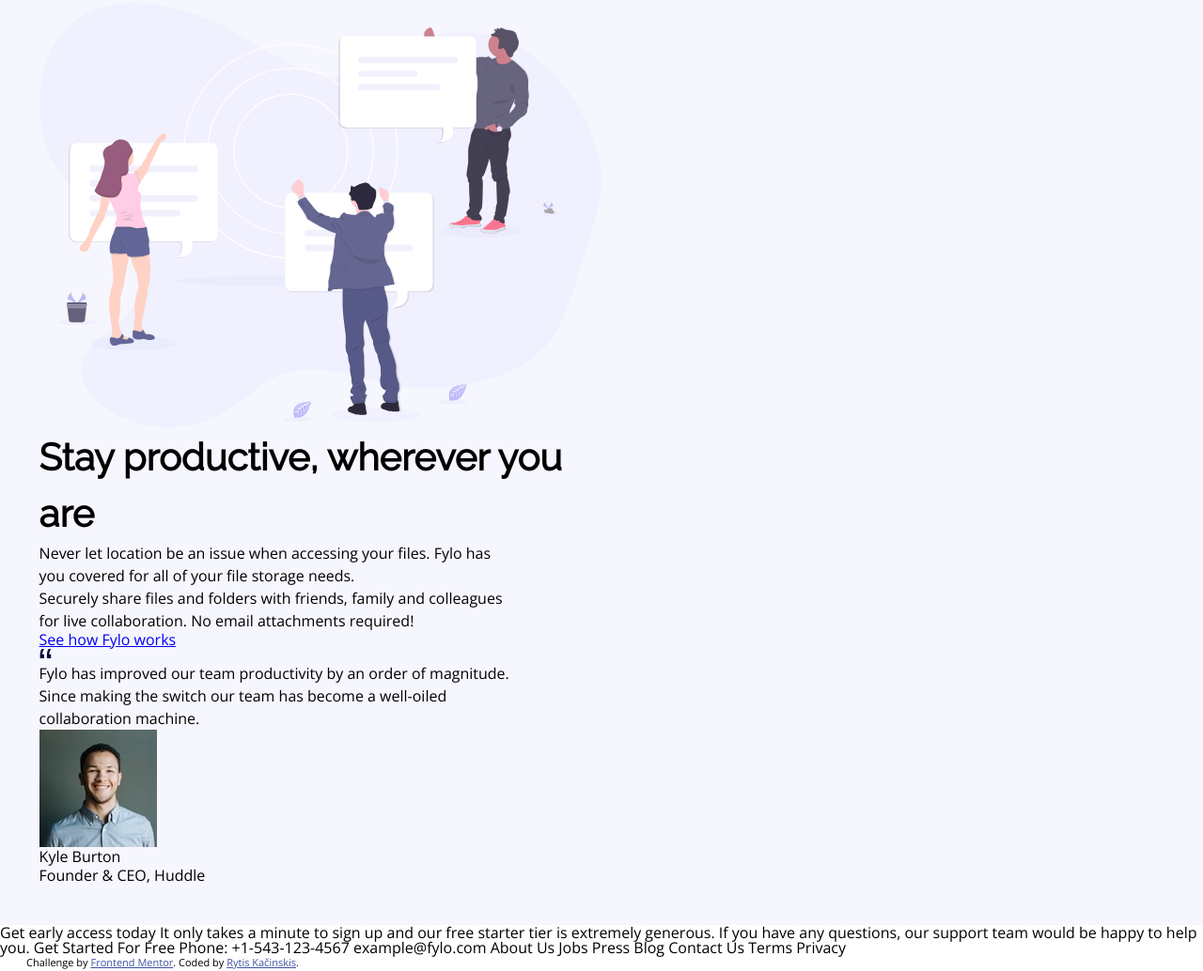
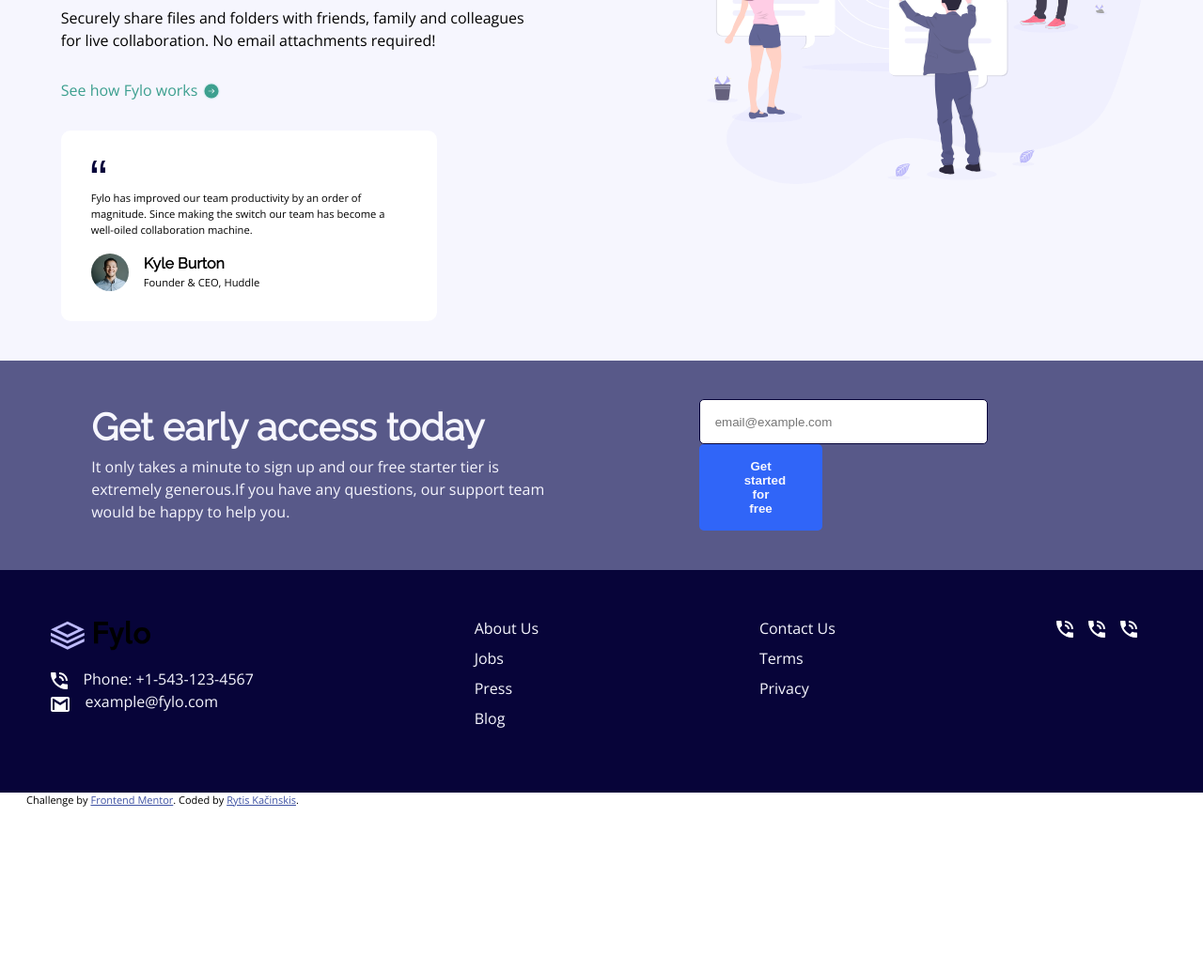
Before and after one commit to Haidrex/fylo-landing-page-with-two-column-layout-master, a website: page index.html in a window 1280 px wide. Shown: the part 864-1898 px from the top of the page at 94% size. After the commit the page ends 1724 px from the top, so only its background shows below. Drawn offline with nearby package versions, Linux system fonts and the light colour scheme.

Commit message:
first draft

```diff
--- a/index.html
+++ b/index.html
@@ -63,10 +63,19 @@
 				</div>
 			</section>
 			<section class="main-section">
-				<img src="./images/bg-curve-mobile.svg" alt="curve" />
+				<img
+					src="./images/bg-curve-mobile.svg"
+					alt="curve"
+					class="mobile-curve"
+				/>
+				<img
+					src="./images/bg-curve-desktop.svg"
+					alt="curve"
+					class="desktop-curve"
+				/>
 				<div class="main-content">
 					<div class="main-content__left">
-						<h1>Stay productive, wherever you are</h1>
+						<h2>Stay productive, wherever you are</h2>
 						<p>
 							Never let location be an issue when accessing your files. Fylo has
 							you covered for all of your file storage needs.
@@ -75,9 +84,12 @@
 							Securely share files and folders with friends, family and
 							colleagues for live collaboration. No email attachments required!
 						</p>
-						<a href="#">See how Fylo works</a>
+						<a href="#"
+							>See how Fylo works
+							<img src="./images/icon-arrow.svg" alt="Arrow"
+						/></a>
 						<div class="testimonial">
-							<img src="./images/icon-quotes.svg" alt="quotes" />
+							<img class="quotes" src="./images/icon-quotes.svg" alt="quotes" />
 							<p>
 								Fylo has improved our team productivity by an order of
 								magnitude. Since making the switch our team has become a
@@ -86,7 +98,7 @@
 							<div class="testimonial__profile">
 								<img src="./images/avatar-testimonial.jpg" alt="Avatar" />
 								<div>
-									<h2>Kyle Burton</h2>
+									<h3>Kyle Burton</h3>
 									<p>Founder & CEO, Huddle</p>
 								</div>
 							</div>
@@ -97,19 +109,58 @@
 					</div>
 				</div>
 			</section>
+
+			<section class="signUp">
+				<div class="signUp__left">
+					<h2>Get early access today</h2>
+					<p>
+						It only takes a minute to sign up and our free starter tier is
+						extremely generous.If you have any questions, our support team would
+						be happy to help you.
+					</p>
+				</div>
+				<div class="signUp__right">
+					<form action="POST" class="hero__form">
+						<input type="email" name="email" placeholder="email@example.com" />
+						<button type="submit" class="button">Get started for free</button>
+					</form>
+				</div>
+			</section>
 		</main>
-		Get early access today It only takes a minute to sign up and our free
-		starter tier is extremely generous. If you have any questions, our support
-		team would be happy to help you. Get Started For Free Phone: +1-543-123-4567
-		example@fylo.com About Us Jobs Press Blog Contact Us Terms Privacy
+		<footer>
+			<div class="contact-info">
+				<img class="logo" src="./images/logo.svg" alt="Logo" />
+				<p>
+					<img src="./images/icon-phone.svg" alt="Phone" />Phone:
+					+1-543-123-4567
+				</p>
+				<p><img src="./images/icon-email.svg" alt="Email" />example@fylo.com</p>
+			</div>
 
-		<footer>
-			<p class="attribution">
-				Challenge by
-				<a href="https://www.frontendmentor.io?ref=challenge" target="_blank"
-					>Frontend Mentor</a
-				>. Coded by <a href="#">Rytis Kačinskis</a>.
-			</p>
+			<ul class="footer-nav">
+				<li>About Us</li>
+				<li>Jobs</li>
+				<li>Press</li>
+				<li>Blog</li>
+			</ul>
+
+			<ul class="footer-nav">
+				<li>Contact Us</li>
+				<li>Terms</li>
+				<li>Privacy</li>
+			</ul>
+			<div class="socials">
+				<img src="./images/icon-phone.svg" alt="Facebook" /><img
+					src="./images/icon-phone.svg"
+					alt="Twitter"
+				/><img src="./images/icon-phone.svg" alt="Instragram" />
+			</div>
 		</footer>
+		<p class="attribution">
+			Challenge by
+			<a href="https://www.frontendmentor.io?ref=challenge" target="_blank"
+				>Frontend Mentor</a
+			>. Coded by <a href="#">Rytis Kačinskis</a>.
+		</p>
 	</body>
 </html>
--- a/sass/base/_typography.scss
+++ b/sass/base/_typography.scss
@@ -14,6 +14,29 @@
 	}
 }
 
+h2 {
+	font-family: 'Raleway', sans-serif;
+	font-size: 1.25rem;
+	font-weight: bold;
+	line-height: 1.5;
+
+	@media (min-width: 50em) {
+		max-width: 25ch;
+		font-size: 2.5rem;
+	}
+}
+
+h3 {
+	font-family: 'Raleway', sans-serif;
+	font-size: 1rem;
+	font-weight: bold;
+	line-height: 1.5;
+
+	@media (min-width: 50em) {
+		max-width: 25ch;
+	}
+}
+
 p {
 	line-height: 1.5;
 
--- a/sass/layout/_content.scss
+++ b/sass/layout/_content.scss
@@ -1,6 +1,19 @@
 .main-section {
 	display: flex;
 	flex-direction: column;
+
+	.desktop-curve {
+		display: none;
+	}
+
+	@media (min-width: 50em) {
+		.desktop-curve {
+			display: block;
+		}
+		.mobile-curve {
+			display: none;
+		}
+	}
 }
 
 .main-content {
@@ -8,6 +21,11 @@
 	flex-direction: column-reverse;
 	padding: calc(1rem + 2vw);
 	background-color: $light-grayish-blue;
+
+	@media (min-width: 50em) {
+		flex-direction: row;
+		justify-content: space-around;
+	}
 }
 
 .main-content__right {
@@ -18,6 +36,68 @@
 	}
 
 	@media (min-width: 50em) {
-		max-width: 50%;
+		max-width: 40%;
 	}
 }
+
+.main-content__left {
+	display: flex;
+	flex-direction: column;
+	gap: 2rem;
+
+	h2 {
+		text-align: center;
+
+		@media (min-width: 50em) {
+			text-align: left;
+			max-width: max-content;
+		}
+	}
+
+	a {
+		text-decoration: none;
+		color: $moderate-cyan;
+
+		img {
+			vertical-align: text-bottom;
+			height: 1.25rem;
+		}
+	}
+	@media (min-width: 50em) {
+		width: auto;
+	}
+}
+
+.testimonial {
+	display: flex;
+	flex-direction: column;
+	gap: 1rem;
+	padding: 2rem;
+	max-width: 25rem;
+	background-color: #ffffff;
+	border-radius: 10px;
+
+	.quotes {
+		height: 1rem;
+		width: 1rem;
+	}
+
+	p {
+		font-size: 0.7rem;
+	}
+
+	.testimonial__profile {
+		display: flex;
+		align-items: center;
+		gap: 1rem;
+
+		img {
+			height: 2.5rem;
+			border-radius: 100%;
+		}
+
+		p {
+			font-size: 0.7rem;
+		}
+	}
+}
--- /dev/null
+++ b/sass/layout/_footer.scss
@@ -0,0 +1,38 @@
+footer {
+	display: flex;
+	flex-direction: column;
+	gap: 2rem;
+	padding: calc(1rem + 3vw);
+	background-color: $very-dark-blue;
+	color: $light-grayish-blue;
+
+	@media (min-width: 50em) {
+		flex-direction: row;
+		justify-content: space-between;
+	}
+}
+
+.contact-info {
+	.logo {
+		margin-bottom: 1rem;
+	}
+
+	p {
+		img {
+			margin-right: 1rem;
+			vertical-align: text-bottom;
+		}
+	}
+}
+
+.footer-nav {
+	li {
+		margin-bottom: 1rem;
+	}
+}
+
+.socials {
+	img {
+		margin-right: 1rem;
+	}
+}
--- a/sass/layout/_hero.scss
+++ b/sass/layout/_hero.scss
@@ -7,7 +7,7 @@
 	@media (min-width: 50em) {
 		flex-direction: row;
 		align-items: center;
-		justify-content: center;
+		justify-content: space-around;
 	}
 }
 
@@ -18,7 +18,6 @@
 	text-align: center;
 
 	@media (min-width: 50em) {
-		max-width: 50%;
 		text-align: left;
 	}
 }
@@ -31,6 +30,6 @@
 	}
 
 	@media (min-width: 50em) {
-		max-width: 50%;
+		max-width: 40%;
 	}
 }
--- /dev/null
+++ b/sass/layout/_signUp.scss
@@ -0,0 +1,21 @@
+.signUp {
+	background-color: $desaturated-blue;
+	padding: calc(1rem + 2vw);
+	display: flex;
+	flex-direction: column;
+	gap: 2rem;
+
+	@media (min-width: 50em) {
+		flex-direction: row;
+		justify-content: space-around;
+	}
+}
+
+.signUp__left {
+	text-align: center;
+	color: $light-grayish-blue;
+
+	@media (min-width: 50em) {
+		text-align: left;
+	}
+}
--- a/sass/main.scss
+++ b/sass/main.scss
@@ -10,3 +10,5 @@
 @import 'layout/hero';
 @import 'layout/form';
 @import 'layout/content';
+@import 'layout/signUp';
+@import 'layout/footer';
```
Also changed, not shown: css/style.css.
